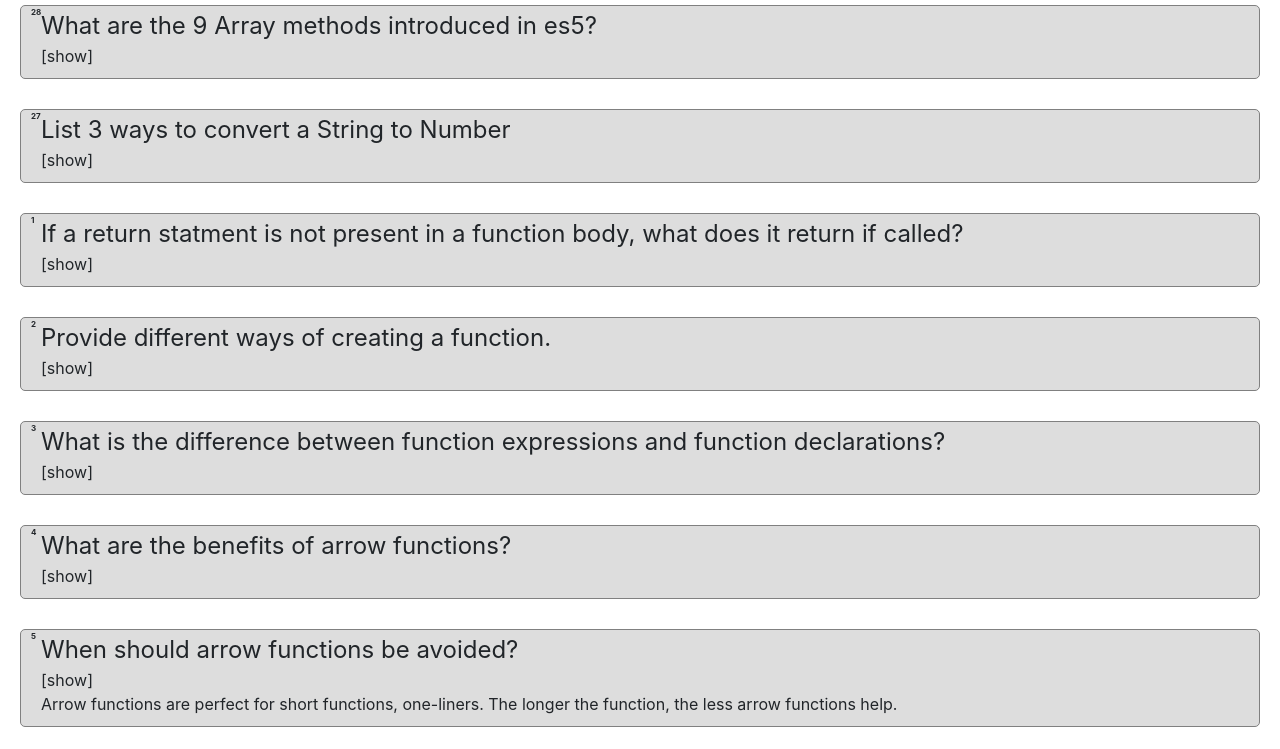
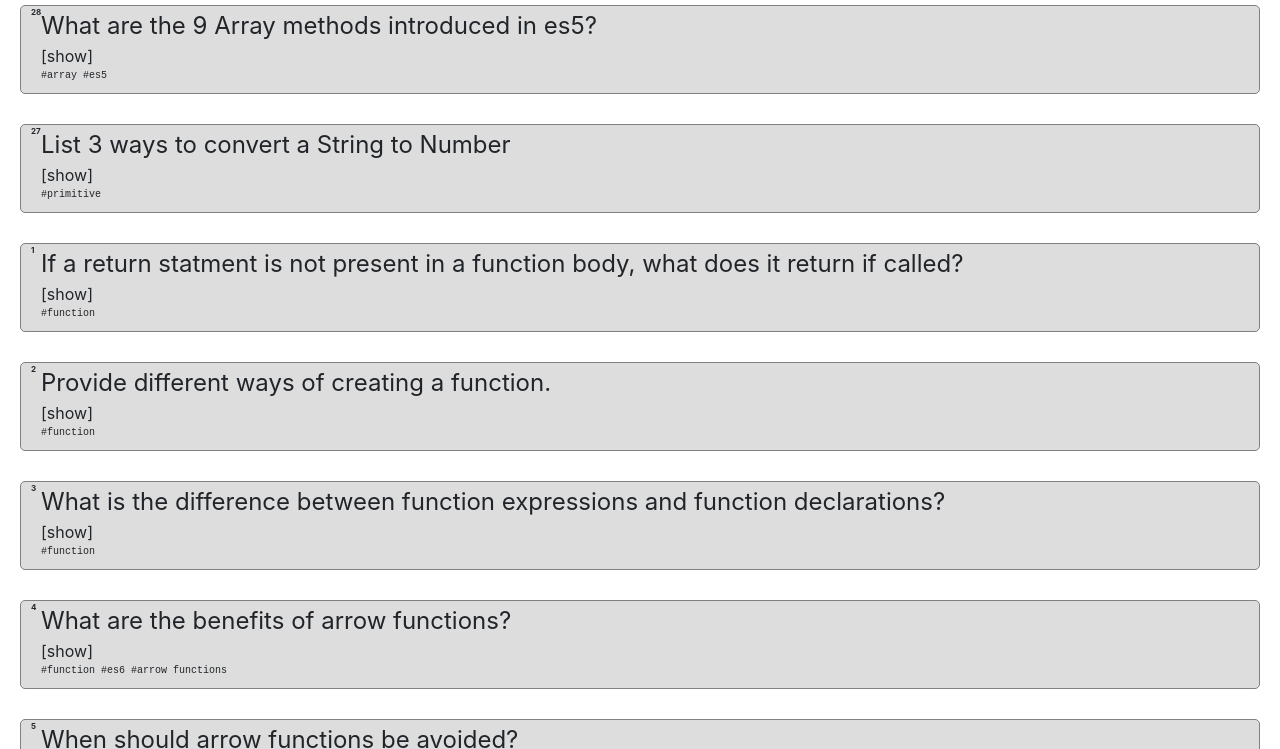
Before and after one commit to asalga/js-quiz, a website: page public/index.html in a window 1280 px wide. Shown: the part 51-800 px from the top of the page. Drawn offline with Linux system fonts and the light colour scheme.

Commit message:
added tags.

```diff
--- a/public/data/test.json
+++ b/public/data/test.json
@@ -440,9 +440,5 @@
             "notes": "",
             "see-also": ""
         }
-
-
-
-
     ]
 }
--- a/public/js/index.js
+++ b/public/js/index.js
@@ -13,6 +13,7 @@ function addQuestion(c, v) {
     // Question container that holds the the question along
     // with the answer and code
     let qContainer = $('<div>').addClass('qContainer');
+
 
     let idContainer = $('<div>').html(v.id).addClass('questionID');
     qContainer.append(idContainer);
@@ -31,7 +32,7 @@ function addQuestion(c, v) {
             let text = $(this).html();
 
             if (text === '[show]') {
-                 $(this).siblings('.answer').show(100);
+                $(this).siblings('.answer').show(100);
                 $(this).html('[hide]');
             } else {
                 $(this).siblings('.answer').hide(100);
@@ -68,11 +69,16 @@ function addQuestion(c, v) {
                 CodeMirror.fromTextArea(textarea[0], { lineNumbers: true, readOnly: true });
 
                 // Only after CodeMirror has finished its work, we can hide the code.
-                ansContainer.css({'display': 'none'});
+                ansContainer.css({ 'display': 'none' });
             }
         });
     }
 
+    if (v.tags) {
+        let str = v.tags.split(',').map(v => `#${v} `);
+        let tags = $('<div>').addClass('tags').html(str);
+        qContainer.append(tags);
+    }
 
     container.append(qContainer);
 }
--- a/public/style.css
+++ b/public/style.css
@@ -6,12 +6,16 @@
     margin: 0 20px;
 }
 
-.questionID{
-    margin:-10px;
+.questionID {
+    margin: -10px;
     font-size: 8px;
     font-weight: bold;
 }
 
+.tags {
+    font-family: monospace;
+    font-size: 10px;
+}
 
 .code {
     font-family: monospace;
```
